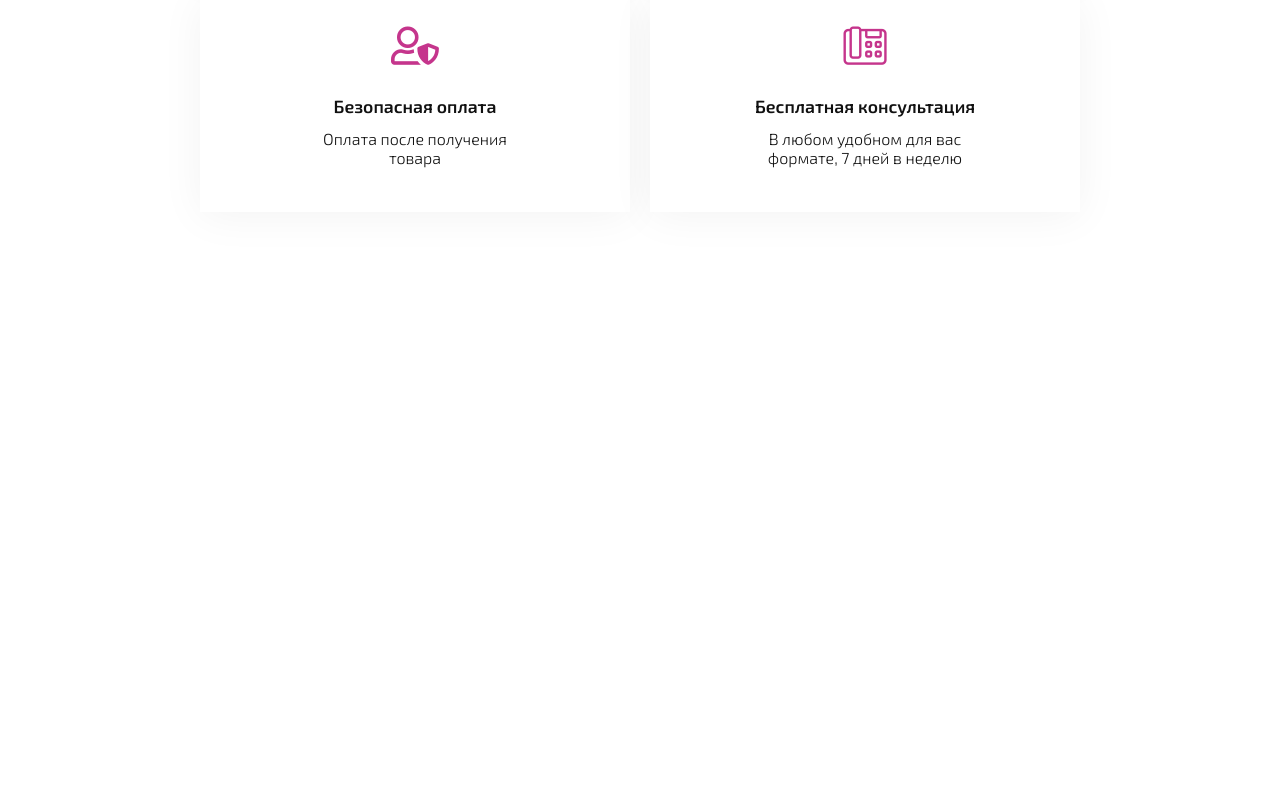
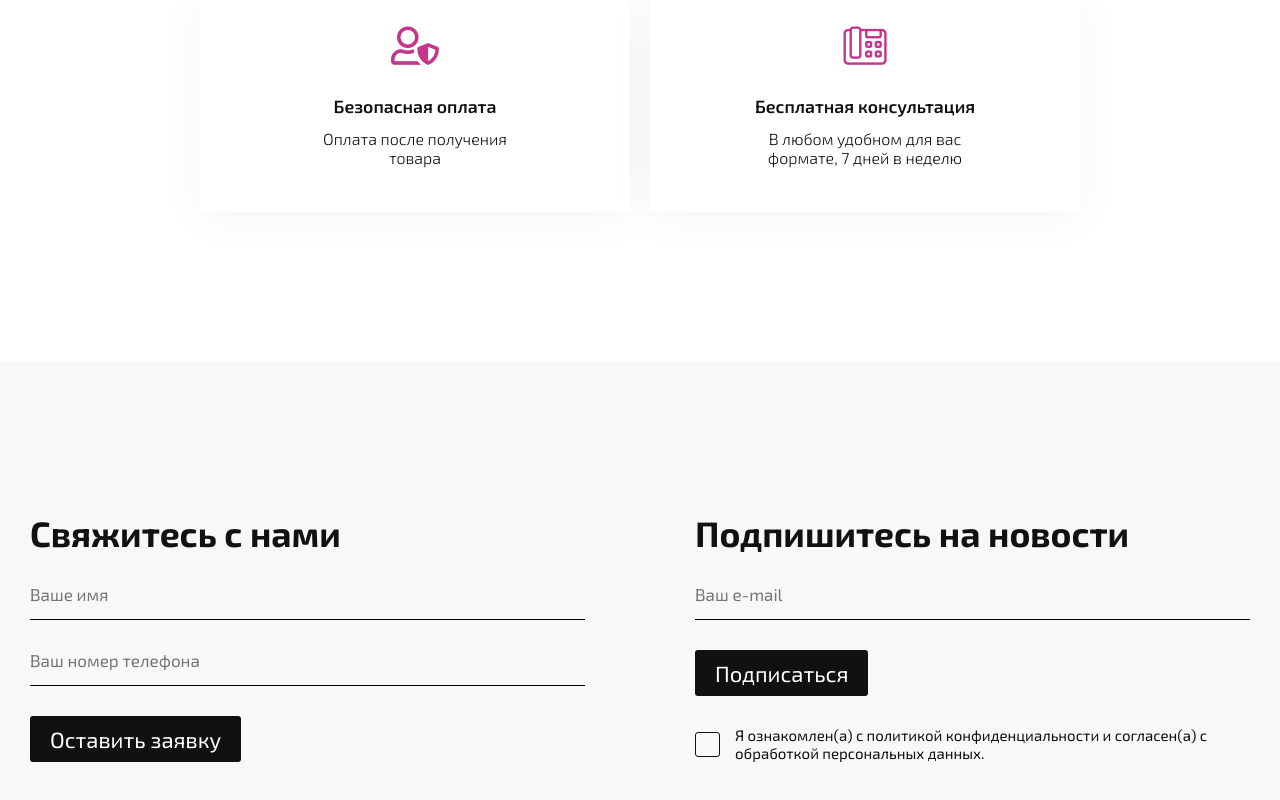
Before and after one commit to rxfr-dvpr/Dyson-Shop, a Vue app: page / in a window 1280 px wide. Shown: the part 2621-3421 px from the top of the page. Before the commit the page ends 2983 px from the top, so only its background shows below. Built offline with nearby package versions, Linux system fonts and the light colour scheme.

Commit message:
contact section added

```diff
--- a/src/assets/scss/main.scss
+++ b/src/assets/scss/main.scss
@@ -69,7 +69,7 @@ ul {
     }
 }
 
-.pink-btn {
+.all-btn {
     background: var(--main-pink);
     padding: 10px 20px;
     color: var(--main-white);
@@ -87,6 +87,14 @@ ul {
 
     &:hover {
         background: var(--main-black);
+    }
+
+    &.dark {
+        background: var(--main-black);
+
+        &:hover {
+            background: #ABABAB;
+        }
     }
 }
 
@@ -117,3 +125,13 @@ img {
         text-transform: uppercase;
     }
 }
+
+input::-webkit-outer-spin-button,
+input::-webkit-inner-spin-button {
+  -webkit-appearance: none;
+  margin: 0;
+}
+
+input[type=number] {
+  -moz-appearance: textfield;
+}
--- /dev/null
+++ b/src/components/Contact.vue
@@ -0,0 +1,125 @@
+<template>
+  <section class="contact__section">
+    <div class="container">
+        <div class="row">
+            <form action="POST" @submit.prevent class="contact-form all-form">
+                <p class="contact-form-title all-title">{{ store.contactForm.title }}</p>
+
+                <input type="text" class="contact-form-name all-inp"
+                required placeholder="Ваше имя" v-model="nameVal">
+                <input type="number" class="contact-form-number all-inp"
+                required placeholder="Ваш номер телефона" v-model="numVal">
+
+                <button class="contact-form-btn all-btn dark">{{ store.contactForm.btn }}</button>
+            </form>
+
+            <form action="POST" @submit.prevent="checked ? subscribe() : ''" class="subscribe-form all-form">
+                <p class="subscribe-form-title all-title">{{ store.subscribeForm.title }}</p>
+
+                <input type="email" class="subscribe-form-name all-inp" required placeholder="Ваш e-mail" v-model="emailVal">
+
+                <button class="subscribe-form-btn all-btn dark">{{ store.subscribeForm.btn }}</button>
+
+                <span class="subscribe-check" @click="checked = !checked">
+                    <span class="checkbox" :class="{ checked }"><i class="far fa-check checkbox-icon"></i></span>
+                    <label for="subscribe-checkbox">{{ store.subscribeForm.checkboxTxt }}</label>
+                </span>
+            </form>
+        </div>
+    </div>
+  </section>
+</template>
+
+<script>
+import { contactStore } from "@/stores/contactStore.js";
+
+export default {
+    name: 'Contact Section',
+    data() {
+        return {
+            store: contactStore(),
+            checked: false,
+            nameVal: '',
+            numVal: '',
+            emailVal: ''
+        }
+    },
+    methods: {
+        subscribe() {
+            alert('Email Sended :)')
+            this.emailVal = ''
+        }
+    }
+}
+
+</script>
+
+<style lang="scss" scoped>
+
+.contact__section {
+    width: 100%;
+    padding: 150px 0 110px;
+    background: #F8F8F8;
+
+    .row {
+        justify-content: space-between;
+        row-gap: 50px;
+    }
+
+    .all-form {
+        max-width: 555px;
+        width: 100%;
+        display: flex;
+        flex-direction: column;
+        row-gap: 30px;
+
+        .all-inp {
+            width: 100%;
+            border: 0;
+            outline: none;
+            background: transparent;
+            padding-bottom: 15px;
+            border-bottom: 1px solid #000;
+            font-size: 17px;
+        }
+    }
+
+    .subscribe-check {
+        display: flex;
+        gap: 15px;
+        align-items: center;
+        font-size: 15px;
+        user-select: none;
+        cursor: pointer;
+
+        label {
+            cursor: pointer;
+        }
+
+        .checkbox {
+            max-width: 25px;
+            width: 100%;
+            max-height: 25px;
+            height: 100%;
+            border: solid 1px var(--main-black);
+            border-radius: 3px;
+            display: grid;
+            place-items: center;
+            padding-top: 1px;
+
+            .checkbox-icon {
+                color: var(--main-pink);
+                opacity: 0;
+                transition: .3s;
+            }
+
+            &.checked {
+                .checkbox-icon {
+                    opacity: 1;
+                }
+            }
+        }
+    }
+}
+
+</style>
--- a/src/components/Header.vue
+++ b/src/components/Header.vue
@@ -7,7 +7,7 @@
                 <h1 class="header__descr-title all-title">{{ store.title }}</h1>
                 <p class="header__descr-txt">{{ store.txt }}</p>
 
-                <button class="header__descr-btn pink-btn">{{ store.btnTxt }}</button>
+                <button class="header__descr-btn all-btn">{{ store.btnTxt }}</button>
             </div>
 
             <img :src="store.img" alt="" class="header-img">
--- /dev/null
+++ b/src/stores/contactStore.js
@@ -0,0 +1,15 @@
+import { defineStore } from "pinia";
+
+export const contactStore = defineStore('Contact Store', {
+    state: () => ({
+        contactForm: {
+            title: 'Свяжитесь с нами',
+            btn: 'Оставить заявку'
+        },
+        subscribeForm: {
+            title: 'Подпишитесь на новости',
+            btn: 'Подписаться',
+            checkboxTxt: 'Я ознакомлен(а) с политикой конфиденциальности и согласен(а) с обработкой персональных данных.'
+        }
+    })
+})
--- a/src/views/HomeView.vue
+++ b/src/views/HomeView.vue
@@ -7,6 +7,8 @@
     <Opinion/>
 
     <Advantages/>
+
+    <Contact/>
   </main>
 </template>
 
@@ -15,6 +17,7 @@ import Header from '@/components/Header.vue'
 import Opinion from '@/components/Opinion.vue'
 import Advantages from '@/components/Advantages.vue'
 import Category from '@/components/Category.vue'
+import Contact from '@/components/Contact.vue'
 
 export default {
   name: 'Home Page',
@@ -23,6 +26,7 @@ export default {
     Category,
     Opinion,
     Advantages,
+    Contact
   }
 }
 
```
